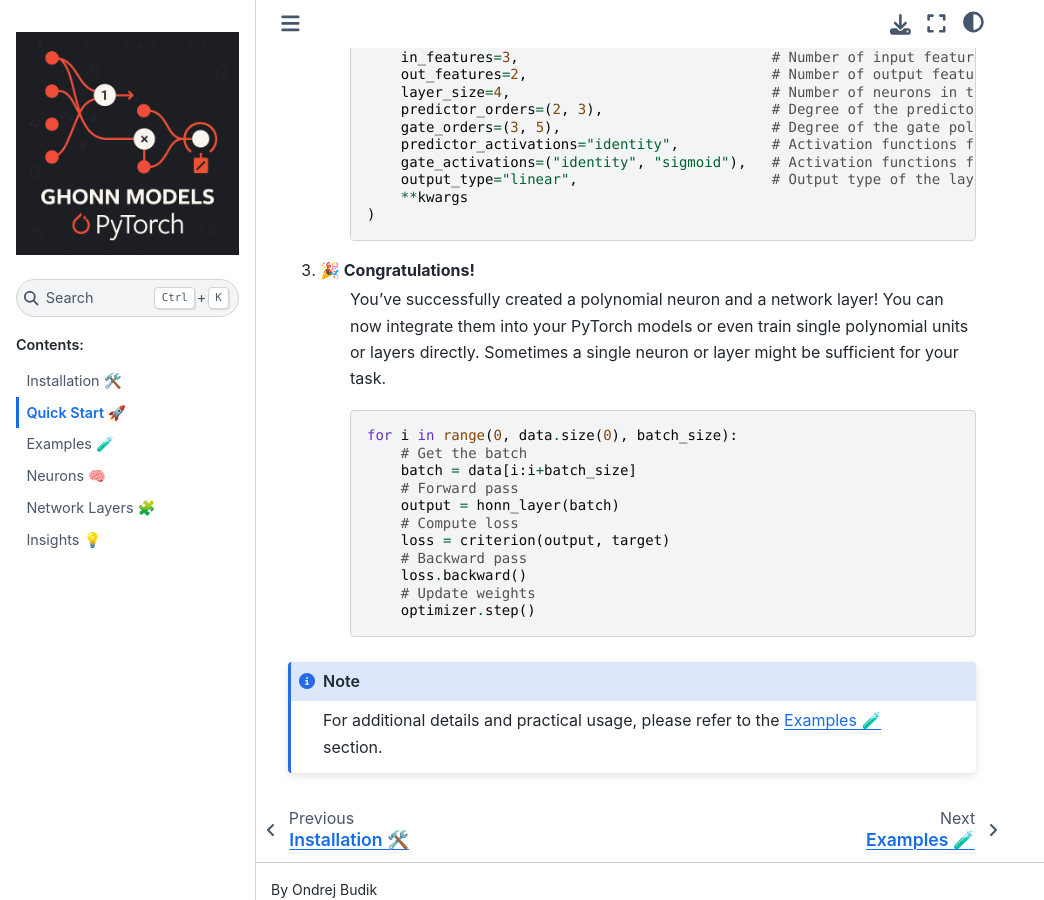
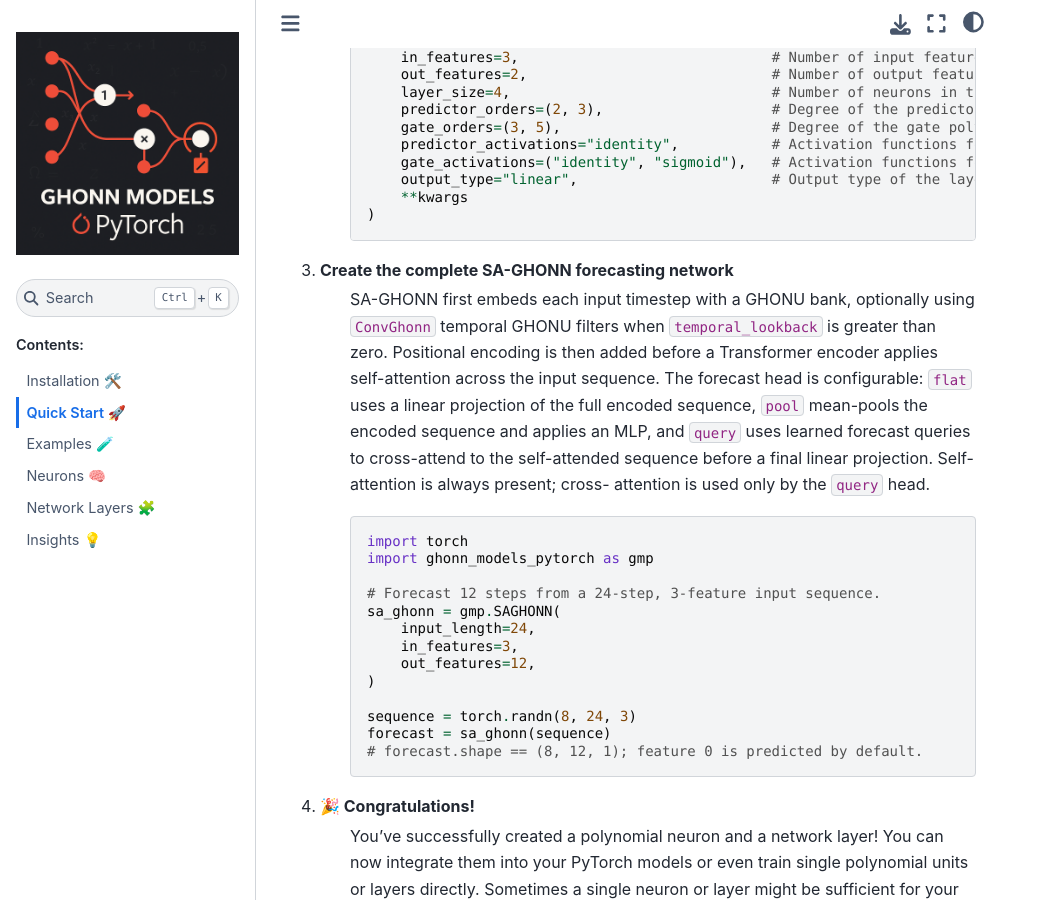
Before and after one commit to carnosi/ghonn_models_pytorch, a Sphinx documentation site: the page built from docs/source/quickstart.rst, in a window 1280 px wide and 900 px high, scrolled down 1124 px. Shown: the whole window, without its empty margins (0-1044 px from the left). Built offline with Sphinx 7.4.7 and the Sphinx Book theme 1.1.4, drawn with Linux system fonts in a browser that asks for light colours.

Commit message:
docs: Update readme and readthedocs source

```diff
--- a/docs/source/quickstart.rst
+++ b/docs/source/quickstart.rst
@@ -68,7 +68,34 @@ Quick Start 🚀
             **kwargs
         )
 
-3. 🎉 Congratulations!
+3. Create the complete SA-GHONN forecasting network
+    SA-GHONN first embeds each input timestep with a GHONU bank, optionally using
+    ``ConvGhonn`` temporal GHONU filters when ``temporal_lookback`` is greater
+    than zero. Positional encoding is then added before a Transformer encoder
+    applies self-attention across the input sequence. The forecast head is
+    configurable: ``flat`` uses a linear projection of the full encoded sequence,
+    ``pool`` mean-pools the encoded sequence and applies an MLP, and ``query``
+    uses learned forecast queries to cross-attend to the self-attended sequence
+    before a final linear projection. Self-attention is always present; cross-
+    attention is used only by the ``query`` head.
+
+    .. code-block:: python
+
+        import torch
+        import ghonn_models_pytorch as gmp
+
+        # Forecast 12 steps from a 24-step, 3-feature input sequence.
+        sa_ghonn = gmp.SAGHONN(
+            input_length=24,
+            in_features=3,
+            out_features=12,
+        )
+
+        sequence = torch.randn(8, 24, 3)
+        forecast = sa_ghonn(sequence)
+        # forecast.shape == (8, 12, 1); feature 0 is predicted by default.
+
+4. 🎉 Congratulations!
     You've successfully created a polynomial neuron and a network layer!
     You can now integrate them into your PyTorch models or even train single polynomial units or layers directly.
     Sometimes a single neuron or layer might be sufficient for your task.
```
Also changed, not shown: README.md (+36 -2 lines).
